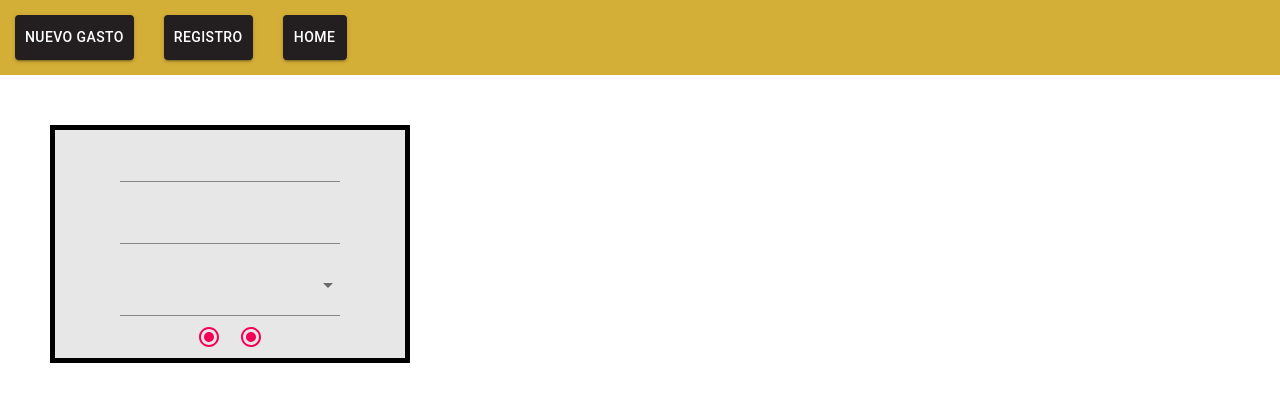
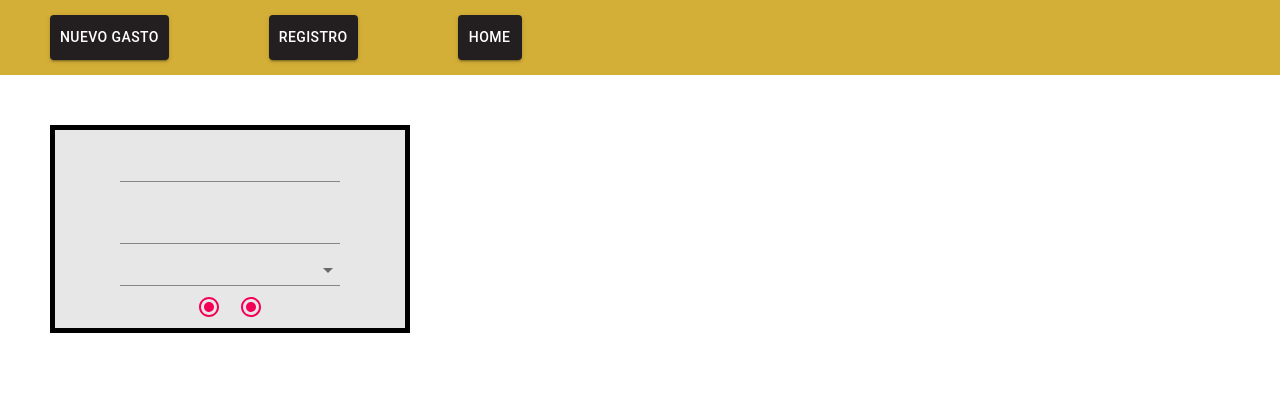
Before and after one commit to FranCannepa/SmartMoneyApp, a React (Create React App) app: page / in a window 1280 px wide. Shown: the top 402 px of the page. Built offline with nearby package versions, Linux system fonts and the light colour scheme.

Commit message:
UI improve

```diff
--- a/src/Components/MainComponents.js
+++ b/src/Components/MainComponents.js
@@ -1,34 +1,83 @@
 import React, { Component } from 'react';
-import { FormControl, TextField, Select, Radio, Button, ThemeProvider, RadioGroup } from '@material-ui/core';
-import {formThemesNewG} from '../Styles/ThemeComponents';
+import { FormControl, TextField, Select, Radio, Button, ThemeProvider, RadioGroup, FormControlLabel, InputLabel, MenuItem } from '@material-ui/core';
+import { formThemesNewG } from '../Styles/ThemeComponents';
 import "../Styles/App.css";
+import { buttonTheme } from "../Styles/ThemeComponents";
+/* import {NewG} from "../Server/db"; */
+
 
 
 export class NewGasto extends Component {
+
   render() {
-    return(
+    return (
       <div className="MainForm">
-        <ThemeProvider theme={formThemesNewG}>
+        <ThemeProvider theme={formThemesNewG, buttonTheme}>
+
+          <FormControl>
+
+
+            <InputLabel id="demo-simple-select-label">Tipo de Gastos</InputLabel>
+            <Select labelId="tgastos">
+              <MenuItem value={10}>Ropa</MenuItem>
+              <MenuItem value={20}>Comida</MenuItem>
+              <MenuItem value={30}>Salidas</MenuItem>
+              <MenuItem value={40}>Tecnologia</MenuItem>
+              <MenuItem value={50}>Salidas</MenuItem>
+            </Select>
+
+            <TextField id="gastoValor" label="Valor"></TextField>
+            <TextField id="infog" label="Descripcion" ></TextField>
+
+
+            <RadioGroup aria-label="quiz" name="Moneda">
+              <FormControlLabel value="uru" control={<Radio />} label="Pesos" />
+              <FormControlLabel value="us" control={<Radio />} label="Dolares" />
+            </RadioGroup>
+
+            <Button variant="contained" color="primary" onClick="history.go(0)" VALUE="Refresh">
+              INGRESAR
+                </Button>
+
+          </FormControl>
+        </ThemeProvider>
+      </div>
+    )
+
+  }
+}
+
+
+export class Registro extends Component {
+  render() {
+    return (
+      <div className="MainForm">
+        <ThemeProvider theme={formThemesNewG, buttonTheme}>
 
           <FormControl>
 
             <TextField id="gastoValor" label="Valor"></TextField>
             <Select></Select>
-                <RadioGroup>
-                    <Radio></Radio>
-                    <Radio></Radio>
+            <RadioGroup aria-label="quiz" name="Moneda">
+              <FormControlLabel value="uru" control={<Radio />} label="Pesos" />
+              <FormControlLabel value="us" control={<Radio />} label="Dolares" />
             </RadioGroup>
+
+            <Button variant="contained" color="primary">
+              INGRESAR
+              </Button>
 
           </FormControl>
         </ThemeProvider>
+
       </div>
     )
   }
 }
 
-export class Registro extends Component {
+export class Home extends Component {
   render() {
-    return(
+    return (
       <div className="MainForm">
         <ThemeProvider theme={formThemesNewG}>
 
@@ -40,32 +89,9 @@ export class Registro extends Component {
               <Radio></Radio>
               <Radio></Radio>
             </RadioGroup>
-
           </FormControl>
         </ThemeProvider>
       </div>
     )
   }
 }
-
-export class Home extends Component {
-  render() {
-    return(
-        <div className="MainForm">
-        <ThemeProvider theme={formThemesNewG}>
-
-            <FormControl>
-                <TextField></TextField>
-                <TextField></TextField>
-                <Select></Select>
-                <RadioGroup>
-                    <Radio></Radio>
-                    <Radio></Radio>
-                </RadioGroup>
-
-        </FormControl>
-        </ThemeProvider>
-        </div>
-    )
-  }
-}
--- /dev/null
+++ b/src/Server/db.js
@@ -0,0 +1,28 @@
+import { NewGasto } from '../Components/MainComponents';
+
+require('dotenv').config();
+const { Client } = require('pg');
+
+const client = new Client({
+    user: process.env.DB_USER,
+    host: process.env.DB_HOST,
+    database: process.env.DB_DATABASE,
+    password: process.env.DB_PASS,
+    port: process.env.DB_PORT,
+})
+
+/* const client = new Client({
+  user: 'postgres',
+  host: 'localhost',
+  database: 'postgres',
+  password: 'postgres',
+  port: 5432
+}) */
+
+
+client.connect()
+.then(()=> console.log("Conection Success!"))
+.then(()=> client.query('SELECT * from public.gastos'))
+.then(results => console.log(results.rows))
+.catch (e => console.log(e))
+.finally(() => client.end)
--- a/src/Styles/App.css
+++ b/src/Styles/App.css
@@ -22,7 +22,7 @@ html{
  margin: 50px;
  text-align: center;
  border-width:5px;
-    border-style:solid;
+  border-style:solid;
 
 
 
--- a/src/Styles/ThemeComponents.js
+++ b/src/Styles/ThemeComponents.js
@@ -9,10 +9,11 @@ export const buttonTheme = createMuiTheme({
   overrides: {
     MuiButton: {
       root:{
-        margin: '15px',
+        margin: '15px 50px',
         padding: '10px',
-        color: '#fffff'
-        }
+        color: '#fffff',
+
+      },
     },
   }
 });
@@ -27,7 +28,7 @@ export const formThemesNewG = createMuiTheme({
         },
         MuiSelect:{
             root:{
-                margin: '20px auto 10px auto'
+                margin: '0px'
             }
         },
 
@@ -35,6 +36,11 @@ export const formThemesNewG = createMuiTheme({
           root:{
             display: 'inline-block'
           }
+        },
+        MuiInputLabel:{
+          root:{
+            display: 'flex'
+          }
         }
     }
 });
```
Also changed, not shown: package.json (+6 -1 lines), src/App.js (+1 -20 lines), 2 other files (tests, documents, lock files or other folders). Lines whose indentation alone changed are shown as unchanged.
